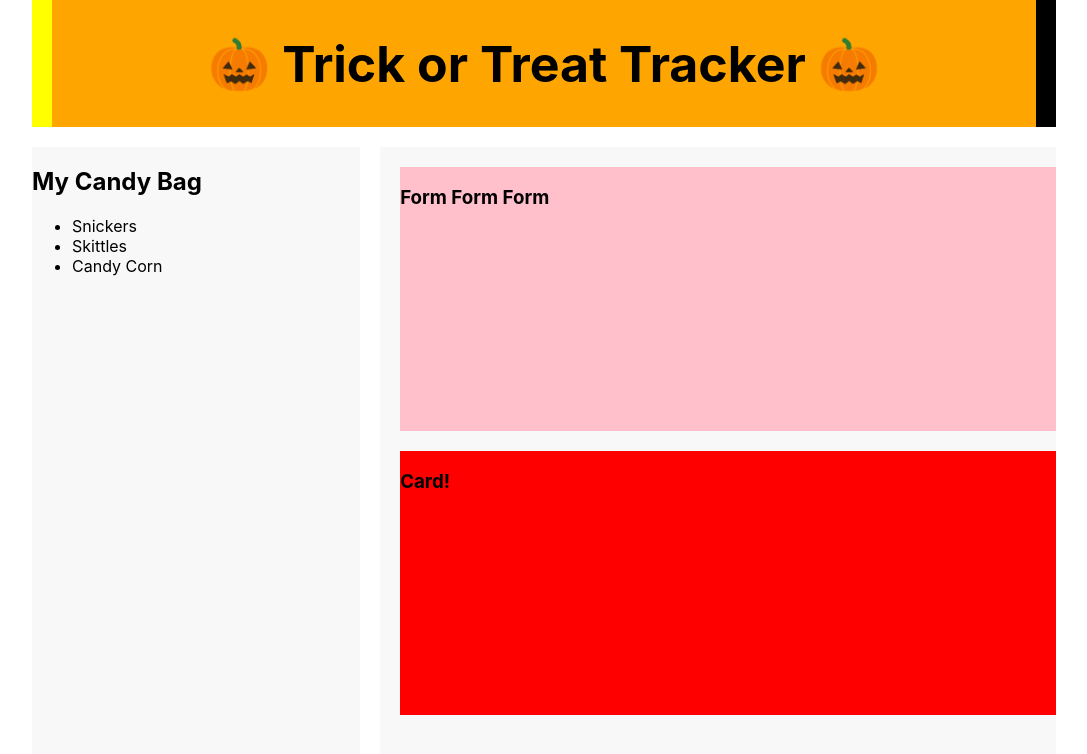
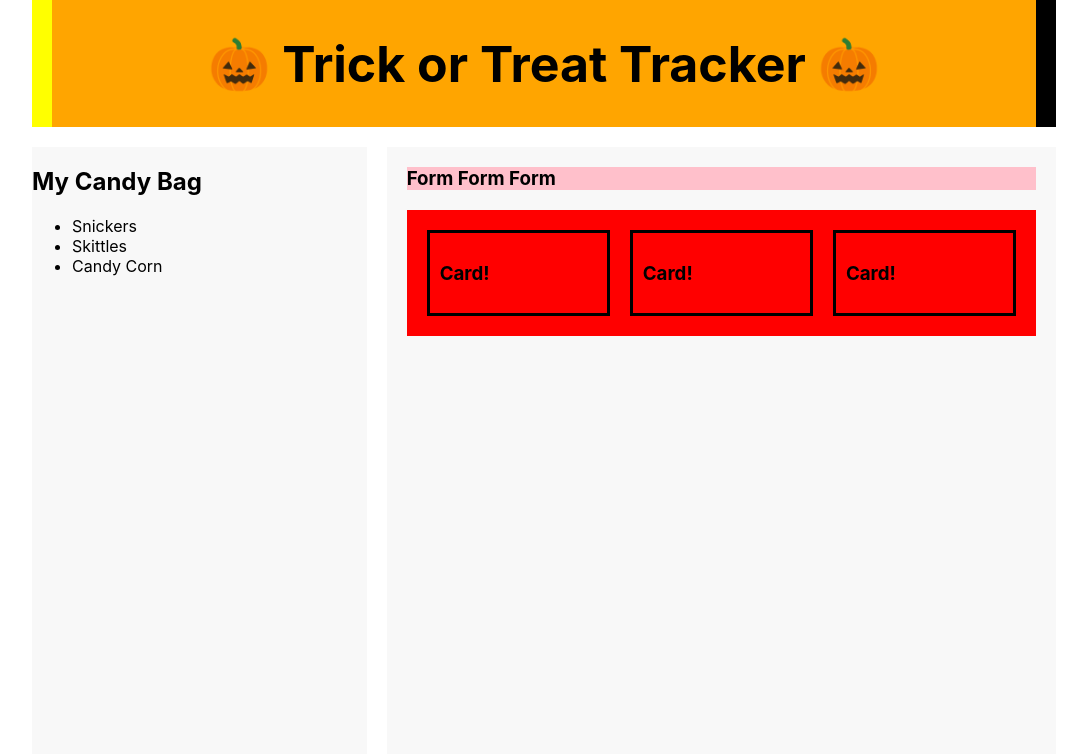
Before and after one commit to kawilliams8/react-refresher, a React (Create React App) app: page / in a window 1280 px wide. Shown: the top 754 px of the page, without its empty margins (96-1183 px from the left). Built offline with nearby package versions, Linux system fonts and the light colour scheme.

Commit message:
Add specificity to Header styles wreaking havoc

```diff
--- a/src/CandyTracker.scss
+++ b/src/CandyTracker.scss
@@ -3,6 +3,5 @@
   flex-direction: column;
   height: 100%;
   margin-left: 20px;
-  position: unset;
   width: 66%;
 }
--- a/src/Card.scss
+++ b/src/Card.scss
@@ -1,3 +1,5 @@
 .Card {
-  position: unset;
+  box-sizing: border-box;
+  border: 3px solid black;
+  padding: 10px;
 }
--- a/src/Cards.js
+++ b/src/Cards.js
@@ -6,6 +6,8 @@ const Cards = ({candy}) => {
   return (
     <div className="Cards">
       <Card />
+      <Card />
+      <Card />
     </div>
   );
 };
--- a/src/Cards.scss
+++ b/src/Cards.scss
@@ -1,5 +1,8 @@
 .Cards {
   background-color: red;
+  display: grid;
+  grid-template-columns: repeat(3, 1fr);
+  grid-gap: 20px;
+  padding: 20px;
   margin: 20px;
-  position: unset;
 }
--- a/src/Form.scss
+++ b/src/Form.scss
@@ -1,5 +1,4 @@
 .Form {
   background-color: pink;
   margin: 20px;
-  position: unset;
 }
--- a/src/Header.scss
+++ b/src/Header.scss
@@ -17,12 +17,7 @@ i {
     display: block;
 }
 
-*, *:before, *:after {
-    box-sizing: border-box;
-    content: '';
-}
-
-div {
+.Header div {
     width: 100vmin;
     height: 33vmin;
     position: absolute;
```
